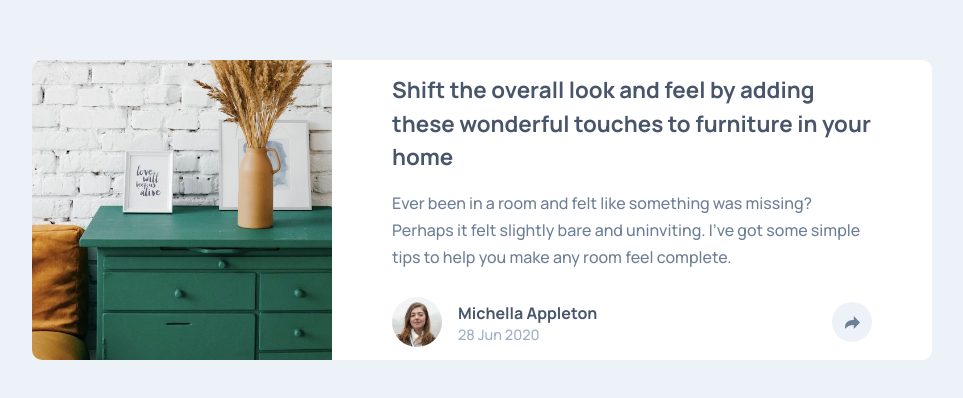
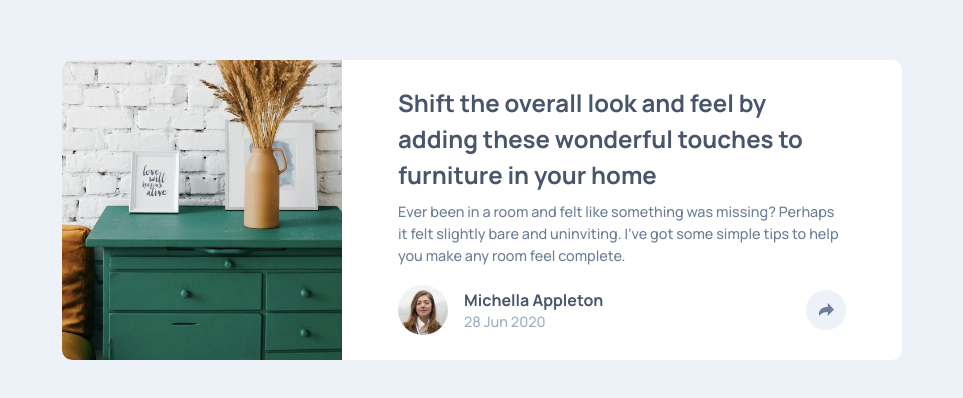
Before and after one commit to My-FrontEndMentor-Challenges/Article-Preview-Component, a plain HTML site: page index.html in a window 1280 px wide. Shown: the part 190-588 px from the top of the page, without its empty margins (158-1121 px from the left). Drawn offline with Linux system fonts and the light colour scheme.

Commit message:
adjusted image position and text font size on larger screens and completed challenge

```diff
--- a/styles.css
+++ b/styles.css
@@ -159,8 +159,17 @@ body {
   .card {
     grid-template-columns: 1fr 2fr;
     grid-template-rows: auto;
-    width: 900px;
+    width: 840px;
     height: 300px;
+  }
+  .card-text h1 {
+    margin-top: 1rem;
+    font-size: 1.5rem;
+    margin-bottom: 0.5rem;
+  }
+  .card-text p {
+    line-height: 1.5;
+    font-size: 0.9rem;
   }
   .footer-active {
     background-color: #fff;
@@ -171,10 +180,11 @@ body {
   .img-container {
     grid-row: 1 / 3;
     border-radius: 10px 0 0 10px;
-    background-position: left;
+    background-position: 25%;
   }
   .footer-content {
     position: relative;
+    margin-bottom: 1rem;
   }
   .share-content {
     background-color: hsl(217, 19%, 35%);
```
